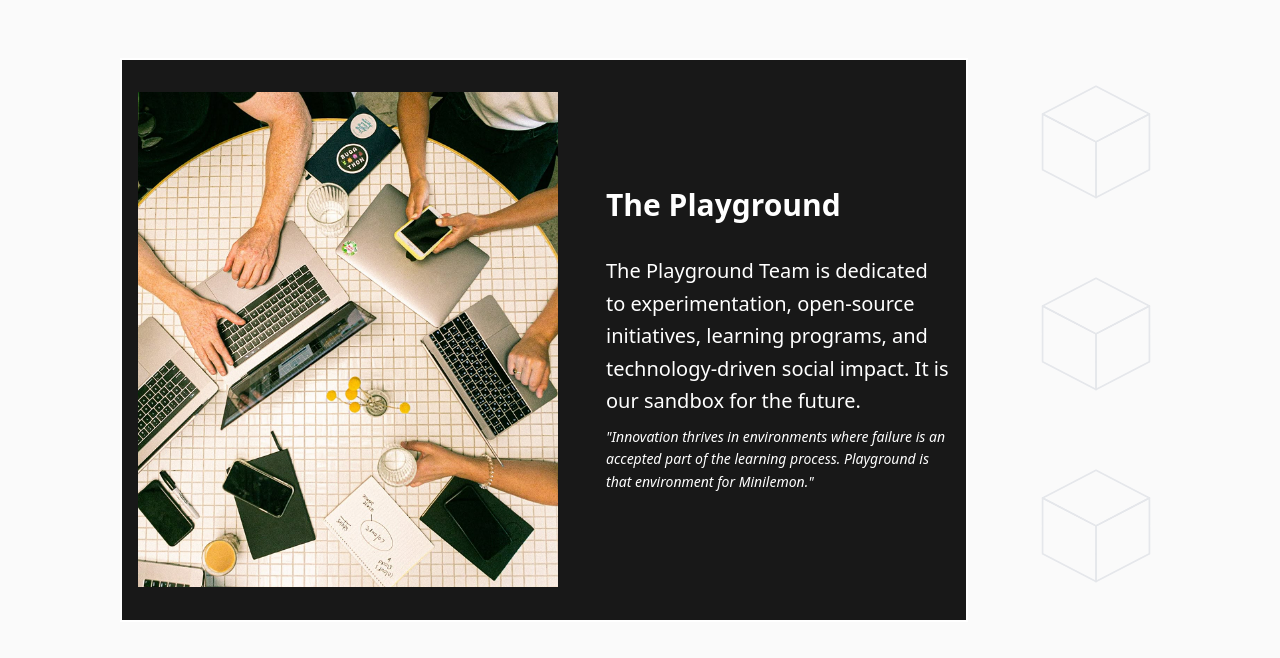
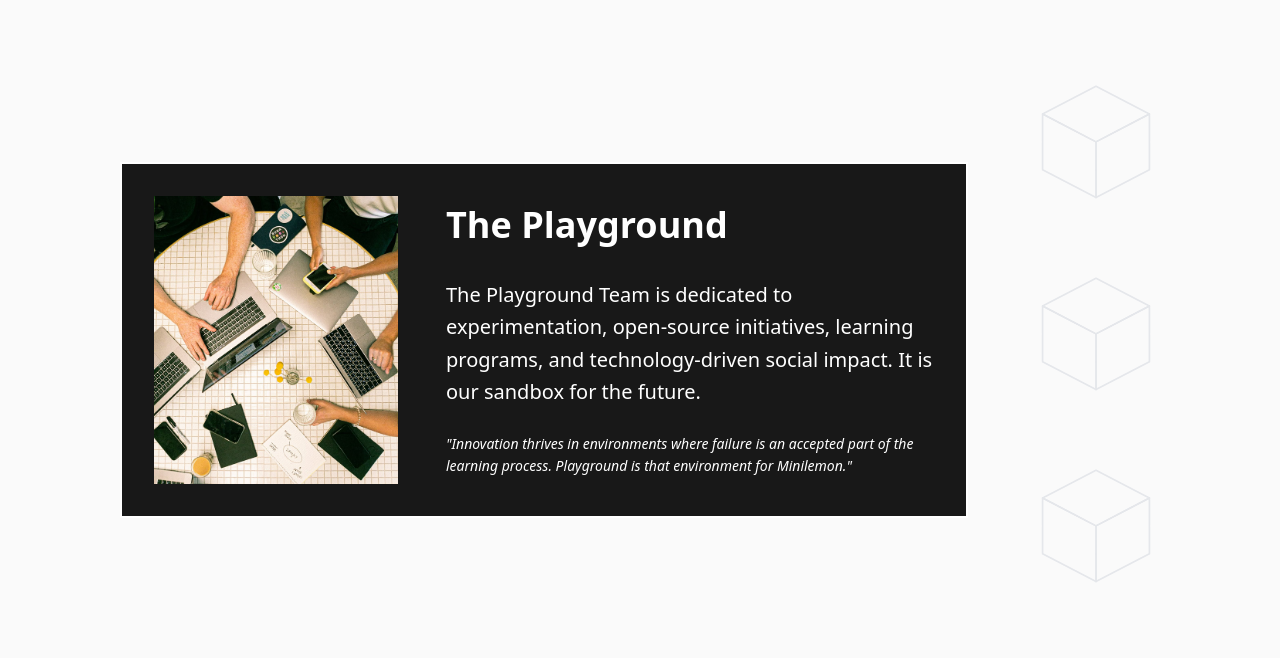
Before and after one commit to Minilemon-Official-Team/minilemon-tech-compro, a Next.js app: page /collab in a window 1280 px wide. Shown: the part 1031-1689 px from the top of the page. Built offline with nearby package versions, Linux system fonts and the light colour scheme.

Commit message:
refactor components & page

```diff
--- a/src/components/sections/collab/FounderCard.jsx
+++ b/src/components/sections/collab/FounderCard.jsx
@@ -1,7 +1,7 @@
 import React from "react";
 import Image from "next/image";
 
-const FounderCard = ({ props }) => {
+export default function FounderCard({ props }) {
   const isEven = props.id % 2 === 0;
 
   return (
@@ -39,6 +39,4 @@
       </div>
     </div>
   );
-};
-
-export default FounderCard;
+}
--- a/src/components/sections/collab/StepCard.jsx
+++ b/src/components/sections/collab/StepCard.jsx
@@ -1,6 +1,6 @@
 import React from "react";
 
-const StepCard = ({ id, title, subtitle }) => {
+export default function StepCard({ id, title, subtitle }) {
   return (
     <div className="flex flex-col gap-8">
       <div className="rounded-2xl w-44 h-44 p-16 border-4 border-white text-white text-6xl font-bold flex justify-center items-center">
@@ -14,6 +14,4 @@
       </div>
     </div>
   );
-};
-
-export default StepCard;
+}
--- a/src/components/sections/collab/WireframeCube.jsx
+++ b/src/components/sections/collab/WireframeCube.jsx
@@ -1,6 +1,6 @@
-import React from 'react';
+import React from "react";
 
-export const WireframeCube = ({ className = "" }) => {
+export default function WireframeCube({ className = "" }) {
   return (
     <div className={`relative ${className}`}>
       <svg
@@ -23,4 +23,4 @@
       </svg>
     </div>
   );
-};
+}
--- a/src/components/sections/product/AnimatedText.jsx
+++ b/src/components/sections/product/AnimatedText.jsx
@@ -1,6 +1,6 @@
 import React from "react";
 
-const AnimatedText = ({ text, rotate }) => {
+export default function AnimatedText({ text, rotate }) {
   return (
     <h2
       className={`flex flex-wrap text-[80px] leading-none select-none ${rotate}`}
@@ -23,6 +23,4 @@
       ))}
     </h2>
   );
-};
-
-export default AnimatedText;
+}
--- a/src/components/sections/product/CardPill.jsx
+++ b/src/components/sections/product/CardPill.jsx
@@ -1,9 +1,5 @@
 import React from "react";
 
-const CardPill = ({title}) => {
-  return (
-    <div className="p-2 text-white bg-[#0F2C7B]/50 rounded">{title}</div>
-  );
-};
-
-export default CardPill;
+export default function CardPill({ title }) {
+  return <div className="p-2 text-white bg-[#0F2C7B]/50 rounded">{title}</div>;
+}
--- a/src/components/ui/SocialLinks.jsx
+++ b/src/components/ui/SocialLinks.jsx
@@ -1,7 +1,7 @@
 import React from "react";
 import { Facebook, Instagram, Whatsapp } from "./Social";
 
-const SocialLinks = () => {
+export default function SocialLinks() {
   return (
     <div className="flex gap-8">
       <a href="#" aria-label="Instagram">
@@ -16,5 +16,3 @@
     </div>
   );
 };
-
-export default SocialLinks;
--- a/src/screens/collab/Collab.desktop.jsx
+++ b/src/screens/collab/Collab.desktop.jsx
@@ -1,8 +1,8 @@
 import FounderCard from "@/components/sections/collab/FounderCard";
 import Image from "next/image";
-import { WireframeCube } from "@/components/sections/collab/WireframeCube";
 import PlaygroundCard from "@/components/sections/collab/PlaygroundCard";
 import StepCard from "@/components/sections/collab/StepCard";
+import WireframeCube from "@/components/sections/collab/WireframeCube";
 
 export default function CollabDesktop() {
   const founderDatas = [
@@ -97,21 +97,21 @@
         </div>
       </div>
       <div className="w-full min-h-screen px-6 flex items-center gap-16">
-        <div className="max-w-7xl bg-[#181818] border-2 border-white text-white px-4 grid grid-cols-[1fr_2fr] gap-12 ">
-          <div className="w-[420px] h-[560px] ">
+        <div className="max-w-7xl bg-[#181818] border-2 border-white text-white p-8 grid grid-cols-[1fr_2fr] gap-12 ">
+          <div className="max-w-[420px] max-h-[560px] ">
             <Image
               alt=""
               src="/assets/collab_playground.png"
               width={400}
               height={400}
-              className="w-full h-full object-contain"
+              className="w-full h-full object-cover"
             />
           </div>
-          <div className="flex flex-col justify-center">
-            <h2 className="text-3xl font-bold leading-tight mb-8">
+          <div className="flex flex-col justify-center max-w-3xl mx-auto">
+            <h2 className="text-xl md:text-2xl lg:text-4xl font-bold leading-tight mb-8">
               The Playground
             </h2>
-            <p className="text-xl leading-relaxed mb-2">
+            <p className="text-base md:text-lg lg:text-xl leading-relaxed mb-6">
               The Playground Team is dedicated to experimentation, open-source
               initiatives, learning programs, and technology-driven social
               impact. It is our sandbox for the future.
--- a/src/screens/product/Product.desktop.jsx
+++ b/src/screens/product/Product.desktop.jsx
@@ -1,7 +1,7 @@
 import Image from "next/image";
 import AnimatedText from "@/components/sections/product/AnimatedText";
 import CardProduct from "@/components/sections/product/CardProduct";
-import { WireframeCube } from "@/components/sections/product/WireframeCube";
+import WireframeCube from "@/components/sections/product/WireframeCube";
 
 export default function ProductDesktop() {
   const datasCard = [
@@ -29,7 +29,7 @@
   ];
 
   return (
-    <div className="w-full max-w-7xl mx-auto  flex flex-col gap-12 items-center justify-center py-20">
+    <div className="w-full mx-auto flex flex-col gap-12 items-center justify-center px-24 overflow-hidden">
       <div className="w-full min-h-screen px-6 grid grid-cols-1 lg:grid-cols-2 gap-12 items-center">
         <header className="relative z-20">
           <p
@@ -116,7 +116,7 @@
           </p>
         </div>
       </div>
-      <div className="relative w-full min-h-screen flex flex-col gap-8 items-center">
+      <div className="relative w-full min-h-screen flex flex-col gap-8 items-center mb-12">
 
         <div className="absolute rotate-8 top-90 -right-2 w-[240px] h-[263px] pointer-events-none overflow-visible">
           {/* KUBUS ATAS */}
```
Also changed, not shown: src/components/sections/collab/PlaygroundCard.jsx (+4 -10 lines), src/components/sections/product/CardProduct.jsx (+4 -8 lines), src/components/sections/product/WireframeCube.jsx (+9 -3 lines).
